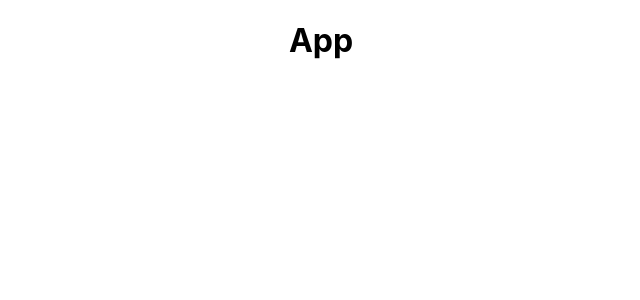
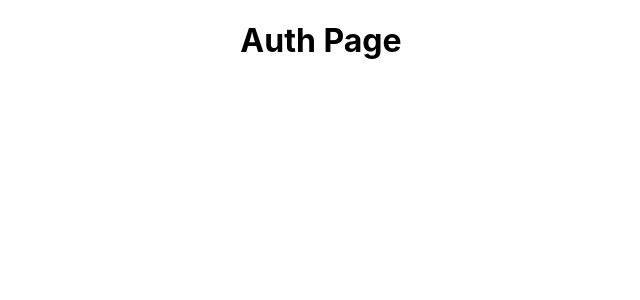
Before and after one commit to gcastrocastro/mern-infrastructure, a React (Create React App) app: page /orders/new in a window 1280 px wide. Shown: the top 300 px of the page, without its empty margins (319-959 px from the left). Built offline with nearby package versions, Linux system fonts and the light colour scheme.

Commit message:
wip: add routes and page components

```diff
--- a/package.json
+++ b/package.json
@@ -12,6 +12,7 @@
     "morgan": "^1.10.0",
     "react": "^18.2.0",
     "react-dom": "^18.2.0",
+    "react-router-dom": "^6.11.1",
     "react-scripts": "5.0.1",
     "serve-favicon": "^2.5.0"
   },
--- a/src/Pages/App/App.js
+++ b/src/Pages/App/App.js
@@ -1,11 +1,23 @@
 import './App.css';
 import {useState} from 'react';
+import AuthPage from '../AuthPage/AuthPage';
+import NewOrderPage from '../NewOrderPage/NewOrderPage';
+import OrderHistoryPage from '../OrderHistoryPage/OrderHistoryPage';
+import {Route, Routes} from 'react-router-dom';
 
 function App() {
   const [user, setUser] = useState(null);
   return (
     <main className="App">
-      <h1>App</h1>
+      { user ?
+        <Routes>
+          {/* {Route Components Go Here} */}
+          <Route path="/orders/new" element={<NewOrderPage />} />
+          <Route path="/orders" element={<OrderHistoryPage />} />
+        </Routes>
+        :
+        <AuthPage />
+      }
     </main>
   );
 }
--- a/src/Pages/NewOrderPage/NewOrderPage.js
+++ b/src/Pages/NewOrderPage/NewOrderPage.js
@@ -1,5 +1,5 @@
 export default function NewOrderPage() {
   return (
-    <div>NewOrderPage</div>
+    <h1>NewOrderPage</h1>
   )
 }
--- a/src/index.js
+++ b/src/index.js
@@ -2,10 +2,13 @@ import React from 'react';
 import ReactDOM from 'react-dom/client';
 import './index.css';
 import App from './Pages/App/App';
+import { BrowserRouter } from 'react-router-dom';
 
 const root = ReactDOM.createRoot(document.getElementById('root'));
 root.render(
   <React.StrictMode>
-    <App />
+    <BrowserRouter>
+      <App />
+    </BrowserRouter>
   </React.StrictMode>
 );
```
Also changed, not shown: 1 other file (tests, documents, lock files or other folders).
